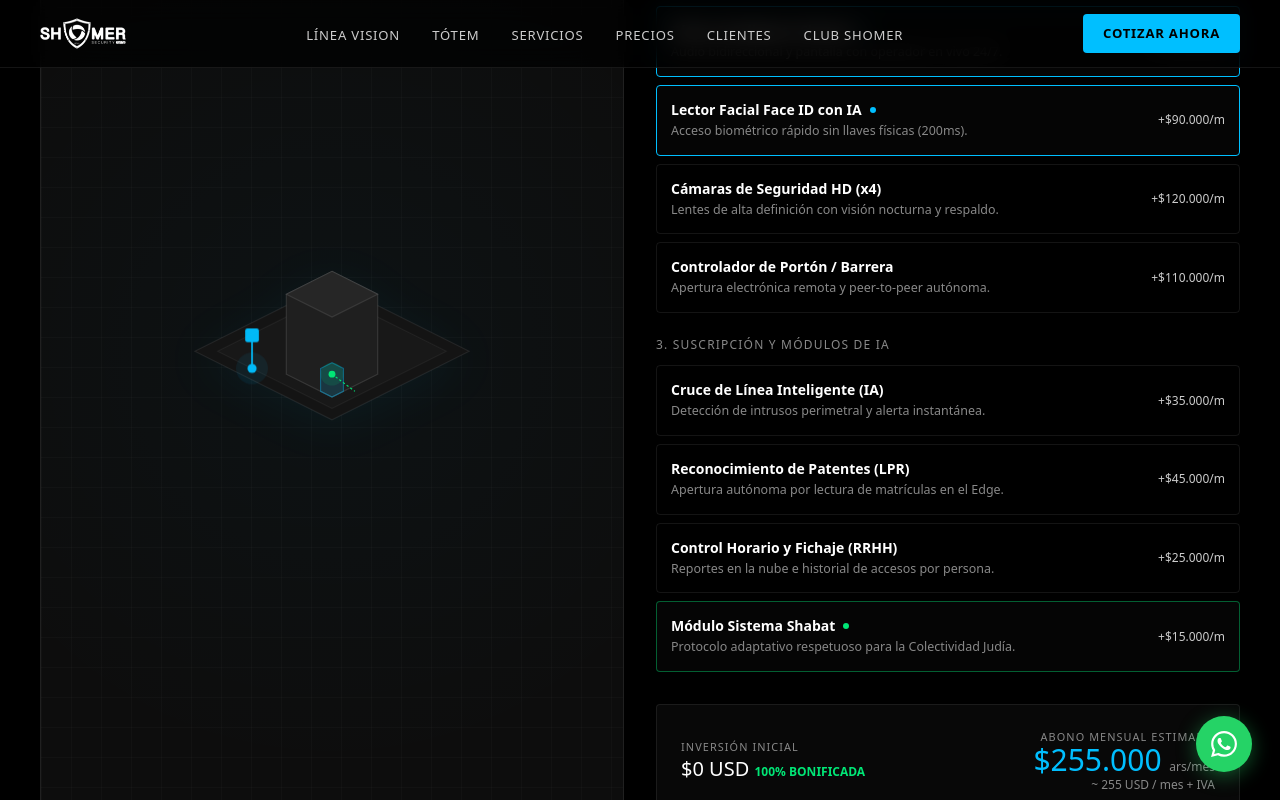
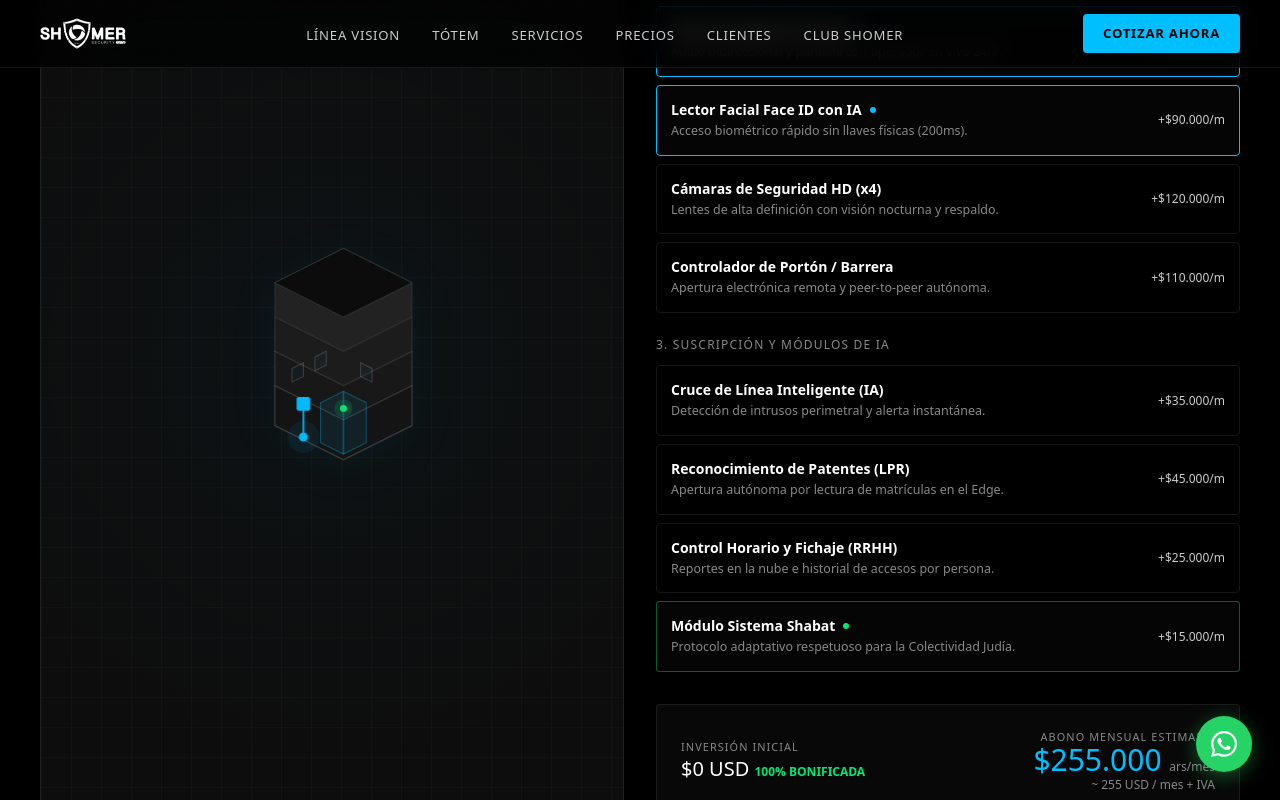
Before and after one commit to gabsvm/shomer-web, a Next.js app: page / in a window 1280 px wide. Both pictures are taken after a click on the element 948 px from the left and 8744 px from the top of the page. Shown: the part 8344-9144 px from the top of the page. Built offline with nearby package versions, Linux system fonts and the light colour scheme.

Commit message:
feat: add Miami USA hub, region switcher and high-fidelity isometric SVGs to CPQ

```diff
--- a/src/components/CPQConfigurator.tsx
+++ b/src/components/CPQConfigurator.tsx
@@ -125,86 +125,186 @@ export function CPQConfigurator() {
             {/* Stylized Axonometric Drawing representation */}
             <div className="relative z-10 w-full flex-grow flex items-center justify-center min-h-[220px]">
               <svg width="280" height="200" viewBox="0 0 280 200" className="w-full max-w-[320px] h-auto drop-shadow-[0_8px_24px_rgba(0,191,255,0.05)]">
-                {/* Base isometric platform */}
-                <polygon points="140,40 260,100 140,160 20,100" fill="#141414" stroke="rgba(255,255,255,0.08)" strokeWidth="1" />
-                <polygon points="140,50 240,100 140,150 40,100" fill="#181818" stroke="rgba(255,255,255,0.05)" strokeWidth="1" />
-
-                {/* Building / Environment Representation */}
+                {/* Environment: Edificio Residencial */}
                 {env === "edificio" && (
                   <g>
-                    {/* Tower Block */}
-                    <polygon points="100,50 140,30 180,50 180,120 140,140 100,120" fill="#1f1f1f" stroke="rgba(255,255,255,0.12)" />
-                    <polygon points="140,30 180,50 140,70 100,50" fill="#262626" stroke="rgba(255,255,255,0.1)" />
-                    {/* Glass Door entrance indicator */}
-                    <polygon points="130,115 140,110 150,115 150,135 140,140 130,135" fill="rgba(0,191,255,0.15)" stroke="rgba(0,191,255,0.4)" />
+                    {/* Apartment Tower (4 Floors detailed isometric outline) */}
+                    {/* Ground floor & lobby */}
+                    <polygon points="90,130 150,100 210,130 210,165 150,195 90,165" fill="#141414" stroke="rgba(255,255,255,0.18)" strokeWidth="1" />
+                    {/* Floor 2 */}
+                    <polygon points="90,100 150,70 210,100 210,130 150,160 90,130" fill="#181818" stroke="rgba(255,255,255,0.14)" strokeWidth="1" />
+                    {/* Floor 3 */}
+                    <polygon points="90,70 150,40 210,70 210,100 150,130 90,100" fill="#1c1c1c" stroke="rgba(255,255,255,0.1)" strokeWidth="1" />
+                    {/* Floor 4 & Roof */}
+                    <polygon points="90,40 150,10 210,40 210,70 150,100 90,70" fill="#222" stroke="rgba(255,255,255,0.08)" strokeWidth="1" />
+                    {/* Roof top */}
+                    <polygon points="90,40 150,10 210,40 150,70" fill="#0c0c0c" stroke="rgba(255,255,255,0.08)" strokeWidth="1" />
+
+                    {/* Windows grid details */}
+                    <polygon points="105,115 115,110 115,122 105,127" fill="rgba(0,191,255,0.03)" stroke="rgba(255,255,255,0.15)" />
+                    <polygon points="125,105 135,100 135,112 125,117" fill="rgba(0,191,255,0.03)" stroke="rgba(255,255,255,0.15)" />
+                    <polygon points="165,110 175,115 175,127 165,122" fill="rgba(0,191,255,0.03)" stroke="rgba(255,255,255,0.15)" />
+
+                    {/* Glass lobby doors */}
+                    <polygon points="130,145 150,135 170,145 170,180 150,190 130,180" fill="rgba(0,191,255,0.08)" stroke="rgba(0,191,255,0.3)" strokeWidth="1" />
+                    <line x1="150" y1="135" x2="150" y2="190" stroke="rgba(0,191,255,0.3)" strokeWidth="1.5" />
                   </g>
                 )}
 
+                {/* Environment: Oficina / Empresa */}
                 {env === "empresa" && (
                   <g>
-                    {/* Corporate Low-rise */}
-                    <polygon points="90,70 140,45 190,70 190,120 140,145 90,120" fill="#1d1d1d" stroke="rgba(255,255,255,0.1)" />
-                    <polygon points="140,45 190,70 140,95 90,70" fill="#242424" stroke="rgba(255,255,255,0.08)" />
-                    {/* Office windows */}
-                    <line x1="105" y1="85" x2="125" y2="95" stroke="rgba(0,230,118,0.2)" strokeWidth="2" />
-                    <line x1="105" y1="100" x2="125" y2="110" stroke="rgba(0,230,118,0.2)" strokeWidth="2" />
+                    {/* Corporate Office Floor Layout */}
+                    <polygon points="60,120 150,75 240,120 240,175 150,220 60,175" fill="#141414" stroke="rgba(255,255,255,0.15)" strokeWidth="1" />
+
+                    {/* Inner office glass partitions */}
+                    <polygon points="100,120 150,95 200,120 150,145" fill="rgba(255,255,255,0.01)" stroke="rgba(255,255,255,0.08)" strokeWidth="1" />
+
+                    {/* Access Turnstiles representation */}
+                    <line x1="130" y1="155" x2="170" y2="135" stroke="rgba(0,230,118,0.3)" strokeWidth="2.5" />
+
+                    {/* Desks and monitors */}
+                    <polygon points="80,140 105,127 120,135 95,148" fill="#202020" stroke="rgba(255,255,255,0.08)" />
+                    <line x1="90" y1="132" x2="90" y2="126" stroke="#555" strokeWidth="1.5" />
+                    <polygon points="180,140 205,127 220,135 195,148" fill="#202020" stroke="rgba(255,255,255,0.08)" />
+                    <line x1="190" y1="132" x2="190" y2="126" stroke="#555" strokeWidth="1.5" />
                   </g>
                 )}
 
+                {/* Environment: Country / Barrio Cerrado */}
                 {env === "barrio" && (
                   <g>
-                    {/* Perimeter Fence Line */}
-                    <polyline points="40,90 140,140 240,90" fill="none" stroke="rgba(255,59,48,0.3)" strokeWidth="1.5" strokeDasharray="3,3" />
-                    {/* Gatehouse / Barrier */}
-                    <polygon points="125,110 140,102 155,110 155,130 140,138 125,130" fill="#222" stroke="rgba(255,255,255,0.15)" />
+                    {/* Gated Entrance roads & lanes */}
+                    <polygon points="40,115 150,60 260,115 150,170" fill="#121212" stroke="rgba(255,255,255,0.08)" strokeWidth="1" />
+                    {/* Double Lane dividers */}
+                    <line x1="150" y1="60" x2="150" y2="170" stroke="rgba(255,255,255,0.06)" strokeWidth="1" strokeDasharray="3,3" />
+
+                    {/* Detailed guard house cabin */}
+                    <polygon points="130,90 150,80 170,90 170,120 150,130 130,120" fill="#1d1d1d" stroke="rgba(255,255,255,0.2)" strokeWidth="1" />
+                    <polygon points="130,90 150,80 170,90 150,100" fill="#282828" stroke="rgba(255,255,255,0.15)" strokeWidth="1" />
+                    {/* Glass window */}
+                    <polygon points="135,97 145,92 145,107 135,112" fill="rgba(0,191,255,0.08)" stroke="rgba(0,191,255,0.3)" />
+
+                    {/* Perimeter Fence Line running across */}
+                    <path d="M 20,120 L 130,175 M 170,195 L 280,250" fill="none" stroke="rgba(255,59,48,0.25)" strokeWidth="1.5" strokeDasharray="2.5,2.5" />
                   </g>
                 )}
 
+                {/* Environment: Hotel / Airbnb */}
                 {env === "hotel" && (
                   <g>
-                    {/* Boutique structure */}
-                    <polygon points="95,60 140,38 185,60 185,125 140,148 95,125" fill="#202020" stroke="rgba(255,255,255,0.1)" />
-                    <polygon points="140,38 185,60 140,82 95,60" fill="#2a2a2a" stroke="rgba(255,255,255,0.08)" />
-                    {/* Lit hotel signage */}
-                    <circle cx="140" cy="55" r="4" fill="rgba(168, 85, 247, 0.4)" />
+                    {/* Hotel Corridor and Lobby Layout */}
+                    <polygon points="70,120 150,80 230,120 230,170 150,210 70,170" fill="#141414" stroke="rgba(255,255,255,0.12)" strokeWidth="1" />
+
+                    {/* Room Door 1 */}
+                    <polygon points="95,112 95,138 110,130 110,105" fill="#252525" stroke="rgba(255,255,255,0.18)" />
+
+                    {/* Room Door 2 */}
+                    <polygon points="190,112 190,138 205,130 205,105" fill="#252525" stroke="rgba(255,255,255,0.18)" />
+
+                    {/* Check-in automation counter desk */}
+                    <polygon points="130,160 160,145 175,152 145,167" fill="#1f1f1f" stroke="rgba(255,255,255,0.08)" />
                   </g>
                 )}
 
                 {/* Device Indicators (Activated dynamically) */}
                 {selectedHardware.includes("totem") && (
                   <g className="animate-pulse">
-                    {/* Glowing point for Totem */}
-                    <circle cx="70" cy="115" r="14" fill="rgba(0, 191, 255, 0.08)" />
-                    <circle cx="70" cy="115" r="4" fill="#00BFFF" />
-                    {/* Line connection */}
-                    <line x1="70" y1="115" x2="70" y2="85" stroke="#00BFFF" strokeWidth="1.5" />
-                    <rect x="64" y="80" width="12" height="12" rx="2" fill="#00BFFF" />
+                    {/* Totem Location based on environment */}
+                    {env === "edificio" && (
+                      <g>
+                        <circle cx="115" cy="175" r="14" fill="rgba(0, 191, 255, 0.08)" />
+                        <circle cx="115" cy="175" r="4" fill="#00BFFF" />
+                        <line x1="115" y1="175" x2="115" y2="145" stroke="#00BFFF" strokeWidth="1.5" />
+                        <rect x="109" y="140" width="12" height="12" rx="2" fill="#00BFFF" />
+                      </g>
+                    )}
+                    {env === "barrio" && (
+                      <g>
+                        <circle cx="110" cy="140" r="14" fill="rgba(0, 191, 255, 0.08)" />
+                        <circle cx="110" cy="140" r="4" fill="#00BFFF" />
+                        <line x1="110" y1="140" x2="110" y2="110" stroke="#00BFFF" strokeWidth="1.5" />
+                        <rect x="104" y="105" width="12" height="12" rx="2" fill="#00BFFF" />
+                      </g>
+                    )}
+                    {env !== "edificio" && env !== "barrio" && (
+                      <g>
+                        <circle cx="80" cy="135" r="14" fill="rgba(0, 191, 255, 0.08)" />
+                        <circle cx="80" cy="135" r="4" fill="#00BFFF" />
+                        <line x1="80" y1="135" x2="80" y2="105" stroke="#00BFFF" strokeWidth="1.5" />
+                        <rect x="74" y="100" width="12" height="12" rx="2" fill="#00BFFF" />
+                      </g>
+                    )}
                   </g>
                 )}
 
                 {selectedHardware.includes("facial") && (
                   <g>
-                    {/* Facial Reader indicator */}
-                    <circle cx="140" cy="120" r="10" fill="rgba(0, 230, 118, 0.12)" />
-                    <circle cx="140" cy="120" r="3" fill="#00E676" />
-                    <line x1="140" y1="120" x2="160" y2="135" stroke="#00E676" strokeWidth="1" strokeDasharray="2,2" />
+                    {/* Face ID Reader Position */}
+                    {env === "edificio" && (
+                      <g>
+                        <circle cx="150" cy="150" r="8" fill="rgba(0, 230, 118, 0.15)" />
+                        <circle cx="150" cy="150" r="3" fill="#00E676" />
+                      </g>
+                    )}
+                    {env === "empresa" && (
+                      <g>
+                        <circle cx="150" cy="145" r="8" fill="rgba(0, 230, 118, 0.15)" />
+                        <circle cx="150" cy="145" r="3" fill="#00E676" />
+                      </g>
+                    )}
+                    {env === "hotel" && (
+                      <g>
+                        <circle cx="145" cy="153" r="8" fill="rgba(0, 230, 118, 0.15)" />
+                        <circle cx="145" cy="153" r="3" fill="#00E676" />
+                      </g>
+                    )}
+                    {env !== "edificio" && env !== "empresa" && env !== "hotel" && (
+                      <g>
+                        <circle cx="150" cy="120" r="8" fill="rgba(0, 230, 118, 0.15)" />
+                        <circle cx="150" cy="120" r="3" fill="#00E676" />
+                      </g>
+                    )}
                   </g>
                 )}
 
                 {selectedHardware.includes("camaras") && (
                   <g>
-                    {/* Camera coverage areas */}
-                    <polygon points="180,60 250,85 220,130" fill="rgba(255, 255, 255, 0.03)" />
-                    <circle cx="180" cy="60" r="5" fill="#fff" stroke="#888" strokeWidth="1" />
-                    <line x1="180" y1="60" x2="200" y2="70" stroke="#fff" strokeWidth="1" />
+                    {/* Camera scan zone */}
+                    {env === "barrio" && (
+                      <g>
+                        <polygon points="170,90 230,110 200,150" fill="rgba(255, 255, 255, 0.03)" stroke="rgba(255, 255, 255, 0.05)" />
+                        <circle cx="170" cy="90" r="4.5" fill="#fff" stroke="#888" strokeWidth="1" />
+                        <line x1="170" y1="90" x2="190" y2="105" stroke="#fff" strokeWidth="1" />
+                      </g>
+                    )}
+                    {env !== "barrio" && (
+                      <g>
+                        <polygon points="210,40 270,75 230,110" fill="rgba(255, 255, 255, 0.03)" stroke="rgba(255, 255, 255, 0.05)" />
+                        <circle cx="210" cy="40" r="4.5" fill="#fff" stroke="#888" strokeWidth="1" />
+                        <line x1="210" y1="40" x2="230" y2="55" stroke="#fff" strokeWidth="1" />
+                      </g>
+                    )}
                   </g>
                 )}
 
                 {selectedHardware.includes("barrera") && (
                   <g>
-                    {/* Barrier gate */}
-                    <circle cx="150" cy="132" r="4" fill="#FF3B30" />
-                    <line x1="150" y1="132" x2="190" y2="112" stroke="#FF3B30" strokeWidth="3" />
+                    {/* Barrier gate across entrance lanes */}
+                    {env === "barrio" && (
+                      <g>
+                        <circle cx="115" cy="130" r="3.5" fill="#FF3B30" />
+                        <line x1="115" y1="130" x2="148" y2="114" stroke="#FF3B30" strokeWidth="2.5" />
+                        <circle cx="185" cy="165" r="3.5" fill="#FF3B30" />
+                        <line x1="185" y1="165" x2="152" y2="182" stroke="#FF3B30" strokeWidth="2.5" />
+                      </g>
+                    )}
+                    {env !== "barrio" && (
+                      <g>
+                        <circle cx="180" cy="155" r="3.5" fill="#FF3B30" />
+                        <line x1="180" y1="155" x2="215" y2="138" stroke="#FF3B30" strokeWidth="2.5" />
+                      </g>
+                    )}
                   </g>
                 )}
               </svg>
```
Also changed, not shown: src/components/InfrastructureMap.tsx (+61 -12 lines).
